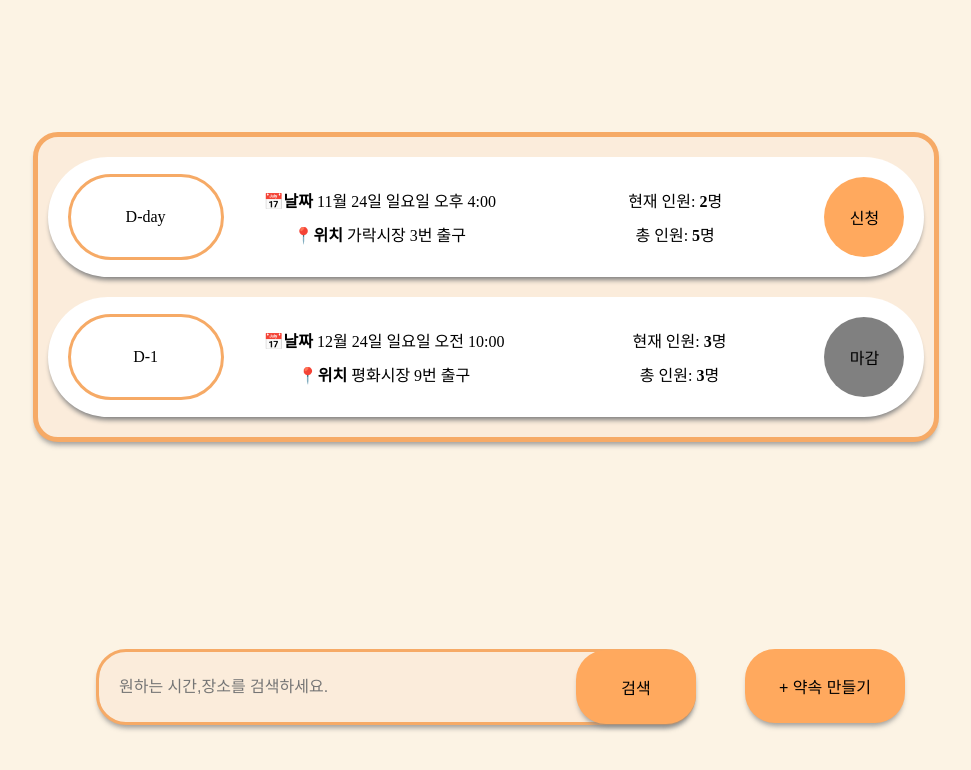
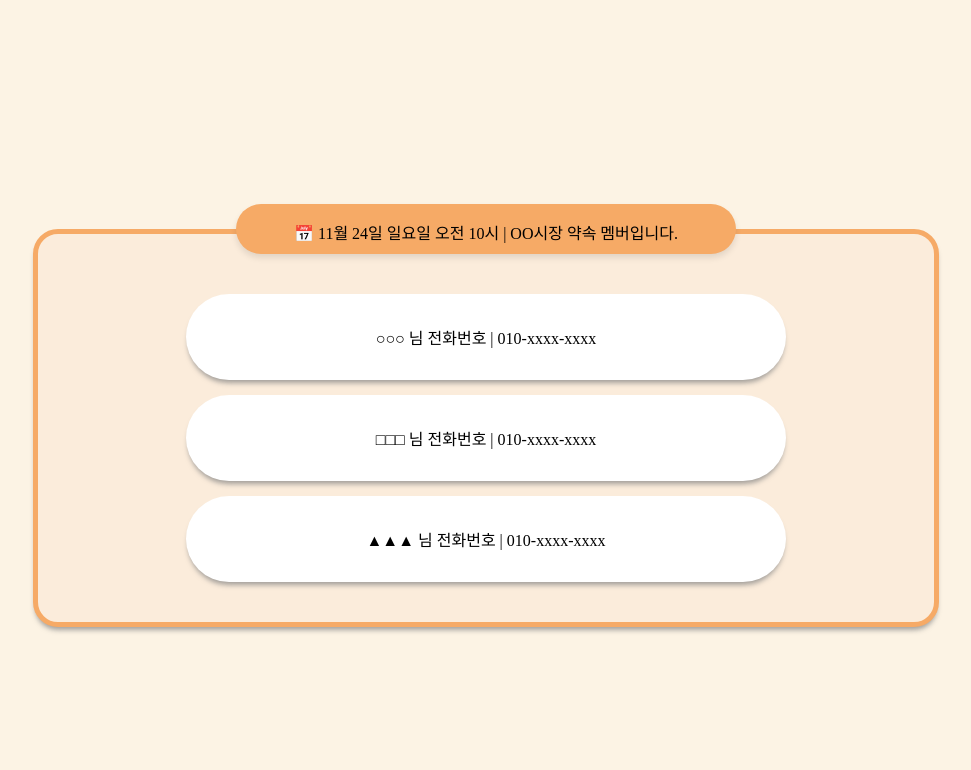
Before and after one commit to Sidenowteam1/client, a React (Vite) app: page / in a window 1280 px wide. Shown: the top 770 px of the page, without its empty margins (154-1125 px from the left). Built offline with nearby package versions, Linux system fonts and the light colour scheme.

Commit message:
feat:Promsie_member Page UI 완성

```diff
--- a/src/App.jsx
+++ b/src/App.jsx
@@ -9,19 +9,22 @@ import Signup from "./pages/Signup";
 import MyPage from "./pages/MyPage";
 import Promise1 from "./pages/Promise1";
 import PromiseSuccess from "./pages/PromiseSuccess";
+import Member from "./pages/PromiseMember";
 
 function App() {
   return (
     <Router>
       <Routes>
-        <Route path="/" element={<Promise1 />} /> {/* 기본 경로로 설정 */}
+        <Route path="/" element={<Member />} /> {/* 기본 경로로 설정 */}
         <Route path="/pages/Introduce" element={<Introduce />} />
         <Route path="/pages/AboutUs" element={<AboutUs />} />
         <Route path="/pages/ChatBot" element={<ChatBot />} />
         <Route path="/pages/Login" element={<Login />} />
         <Route path="/pages/Signup" element={<Signup />} />
         <Route path="/pages/Mypage" element={<MyPage />} />
+        <Route path="/pages/Mypage" element={<Promise1 />} />
         <Route path="/pages/PromiseSuccess" element={<PromiseSuccess />} />
+        {/* <Route path="/pages/PromiseMember" element={<Member />} /> */}
       </Routes>
     </Router>
   );
--- /dev/null
+++ b/src/pages/PromiseMember.jsx
@@ -0,0 +1,40 @@
+import React from "react";
+import "../public/css/Main.css";
+import styles from "../public/css/Box.module.css";
+import "../public/css/Member.css";
+
+const Member = () => {
+  const meetingInfo = {
+    date: "11월 24일 일요일 오전 10시",
+    location: "OO시장",
+  };
+
+  const members = [
+    { id: 1, name: "○○○", phone: "010-xxxx-xxxx" },
+    { id: 2, name: "□□□", phone: "010-xxxx-xxxx" },
+    { id: 3, name: "▲▲▲", phone: "010-xxxx-xxxx" },
+  ];
+
+  return (
+    <div className={styles.container}>
+      <div className={`${styles.box} box-with-info`}>
+        <div className="meeting-info">
+          <p>
+            📅 {meetingInfo.date} | {meetingInfo.location} 약속 멤버입니다.
+          </p>
+        </div>
+        <div className="member-list">
+          {members.map((member) => (
+            <div className="member-card" key={member.id}>
+              <p>
+                {member.name} 님 전화번호 | {member.phone}
+              </p>
+            </div>
+          ))}
+        </div>
+      </div>
+    </div>
+  );
+};
+
+export default Member;
--- /dev/null
+++ b/src/public/css/Member.css
@@ -0,0 +1,45 @@
+.box-with-info {
+  position: relative; /* 부모 요소를 기준으로 자식 위치 설정 */
+  display: flex;
+  flex-direction: column;
+  align-items: center;
+  gap: 20px;
+  background-color: rgba(251, 236, 219, 1);
+  border: 5px solid #f6aa66;
+  border-radius: 25px;
+  padding: 20px;
+  width: 70%;
+  box-shadow: 0px 5px 5px -2px rgba(128, 128, 128, 0.719);
+}
+
+.meeting-info {
+  position: absolute; /* 박스 위에 걸쳐지도록 설정 */
+  top: -30px; /* 위로 20px 이동 */
+  left: 50%;
+  width: 500px;
+  height: 50px;
+  transform: translateX(-50%); /* 가로 중앙 정렬 */
+  display: flex;
+  justify-content: center;
+  background-color: #f6aa66;
+  border-radius: 60px;
+  text-align: center;
+  box-shadow: 0px 4px 6px rgba(0, 0, 0, 0.1);
+}
+
+.member-list {
+  display: flex;
+  flex-direction: column;
+  gap: 15px; /* 멤버 카드 간 간격 */
+  width: 70%;
+  margin-top: 40px;
+  margin-bottom: 20px;
+}
+
+.member-card {
+  background-color: white;
+  padding: 15px;
+  border-radius: 60px;
+  box-shadow: 0px 5px 5px -2px rgba(128, 128, 128, 0.719);
+  text-align: center;
+}
```
